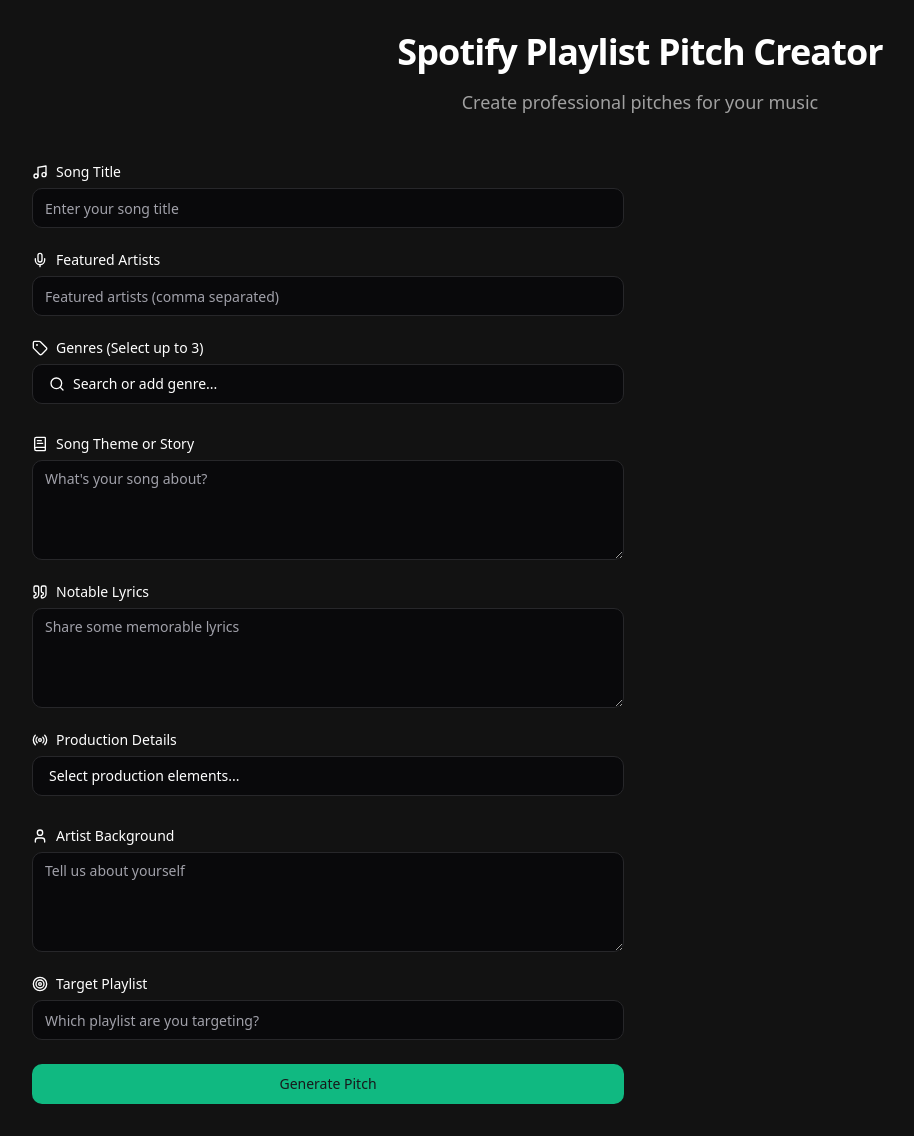
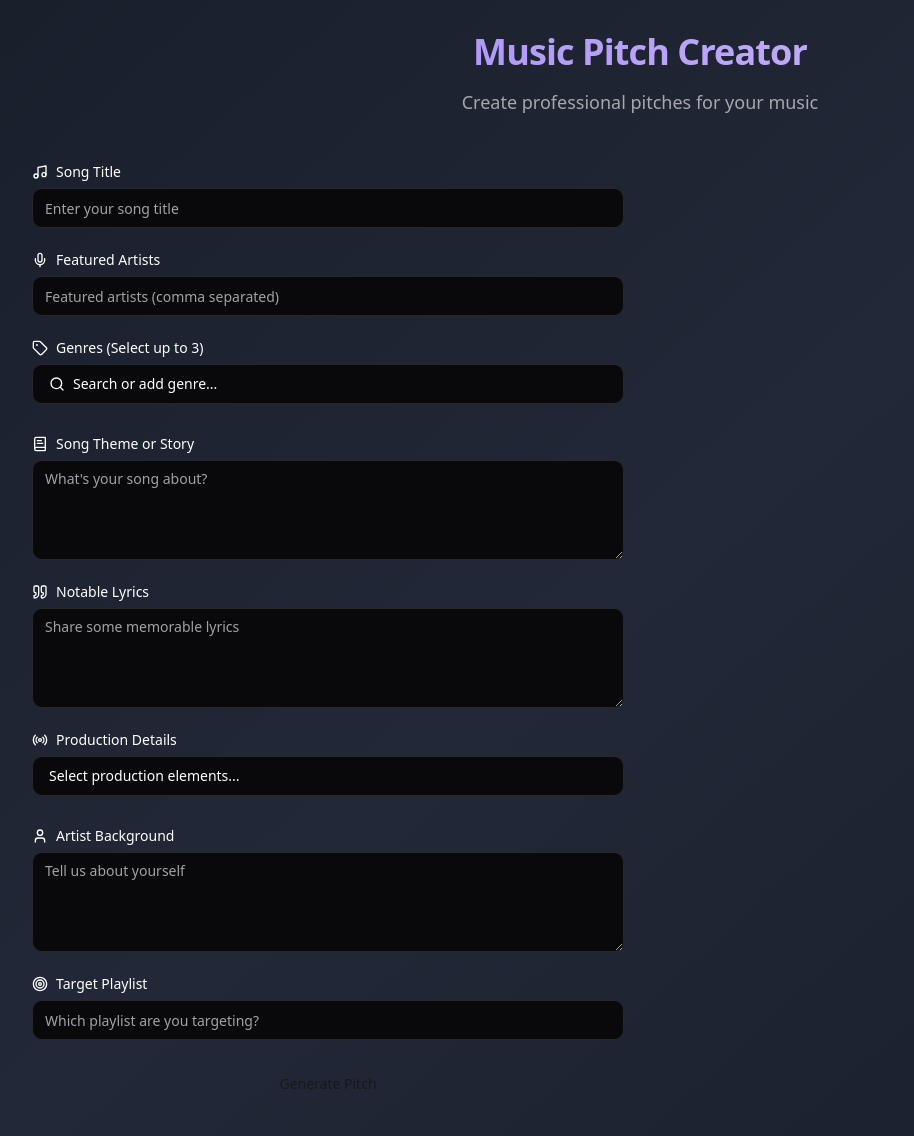
Before and after one commit to gwapo818/dollar-music-pitch, a React (Vite) app: page / in a window 1280 px wide. Shown: the whole page, without its empty margins (0-914 px from the left). Built offline with nearby package versions, Linux system fonts and the light colour scheme.

Commit message:
Update color scheme and remove "Spotify"
Applied color changes across the entire page and removed any mention of the word "Spotify" from the codebase.
[skip gpt_engineer]

```diff
--- a/src/index.css
+++ b/src/index.css
@@ -34,13 +34,13 @@
     @apply border-border;
   }
   body {
-    @apply bg-spotify-dark text-foreground font-sans antialiased;
+    @apply bg-app-dark text-foreground font-sans antialiased;
     font-feature-settings: "rlig" 1, "calt" 1;
   }
 }
 
 .glass-card {
-  @apply bg-spotify-card/90 backdrop-blur-sm border border-white/10 shadow-xl;
+  @apply bg-app-card/90 backdrop-blur-sm border border-white/10 shadow-xl;
 }
 
 .form-input-transition {
--- a/src/pages/Index.tsx
+++ b/src/pages/Index.tsx
@@ -33,7 +33,7 @@ const Index = () => {
   };
 
   return (
-    <div className="min-h-screen bg-spotify-dark text-white py-8 px-4 sm:px-6 lg:px-8">
+    <div className="min-h-screen bg-gradient-to-br from-app-dark via-[#232838] to-[#1A1F2C] text-white py-8 px-4 sm:px-6 lg:px-8">
       <motion.div
         initial={{ opacity: 0, y: -20 }}
         animate={{ opacity: 1, y: 0 }}
@@ -41,7 +41,9 @@ const Index = () => {
         className="max-w-7xl mx-auto"
       >
         <div className="text-center mb-12">
-          <h1 className="text-4xl font-bold tracking-tight">Spotify Playlist Pitch Creator</h1>
+          <h1 className="text-4xl font-bold tracking-tight bg-clip-text text-transparent bg-gradient-to-r from-[#9b87f5] to-[#D6BCFA]">
+            Music Pitch Creator
+          </h1>
           <p className="mt-4 text-lg text-white/60">
             Create professional pitches for your music
           </p>
--- a/tailwind.config.ts
+++ b/tailwind.config.ts
@@ -24,10 +24,10 @@ export default {
         ring: "hsl(var(--ring))",
         background: "hsl(var(--background))",
         foreground: "hsl(var(--foreground))",
-        spotify: {
-          dark: "#121212",
-          card: "#282828",
-          accent: "#10B981",
+        app: {
+          dark: "#1A1F2C",
+          card: "#2A2F3C",
+          accent: "#9b87f5",
         },
         primary: {
           DEFAULT: "hsl(var(--primary))",
```
